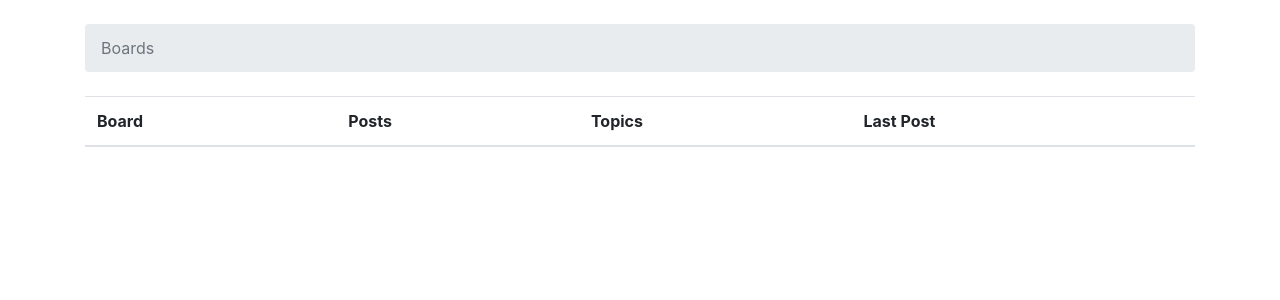
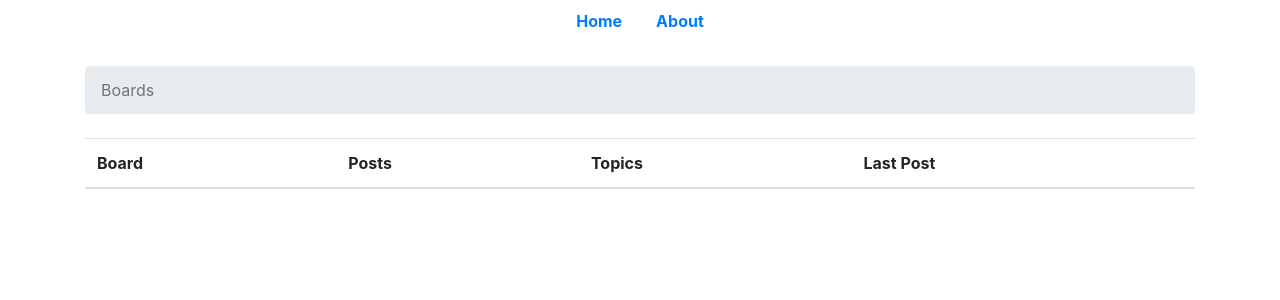
Before and after one commit to alexandrepasc/1stPlayDjango, a Django app: page / in a window 1280 px wide. Shown: the top 300 px of the page. Run offline with Django 3.2, Linux system fonts and the light colour scheme; data that the repository does not hold is empty; some libraries are stand-ins or nearby versions.

Commit message:
Add about, topics and navbar pages. Implement a navbar include on home page.

```diff
--- a/boards/views.py
+++ b/boards/views.py
@@ -14,3 +14,14 @@ def home(request):
 
     boards = Board.objects.all()
     return render(request, 'home.html', {'boards': boards})
+
+def board_topics(request, pk):
+    board = Board.objects.get(pk=pk)
+
+    #response_html = 'oi<br>'
+    #return HttpResponse(response_html)
+    return render(request, 'topics.html', {'board': board})
+
+def about(request):
+    response_html = 'about'
+    return HttpResponse(response_html)
--- a/myproject/urls.py
+++ b/myproject/urls.py
@@ -22,4 +22,6 @@ from boards import views
 urlpatterns = [
     url(r'^$', views.home, name='home'),
     path('admin/', admin.site.urls),
+    url(r'^board/(\d+)$', views.board_topics, name='board_topics'),
+    url(r'^about/$', views.about, name='about'),
 ]
--- a/templates/home.html
+++ b/templates/home.html
@@ -8,6 +8,7 @@
 </head>
 <body>
 <div class="container">
+    {% include 'navbar.html' %}
     <ol class="breadcrumb my-4">
         <li class="breadcrumb-item active">Boards</li>
     </ol>
@@ -25,7 +26,7 @@
         {% for board in boards %}
         <tr>
             <td>
-                {{ board.name }}<br>
+                <a href="{% url 'board_topics' board.id%}">{{ board.name }}</a><br>
                 <small class="text-muted d-block">{{ board.description }}</small>
             </td>
             <td class="align-middle">0</td>
--- /dev/null
+++ b/templates/navbar.html
@@ -0,0 +1,6 @@
+<table class="nav justify-content-center">
+    <tr class="nav-item">
+        <th><a class="nav-link active" href="{% url 'home' %}">Home</a></th>
+        <th><a class="nav-link active" href="{% url 'about' %}">About</a></th>
+    </tr>
+</table>
```
Also changed, not shown: templates/topics.html (added, +16 -0 lines).
